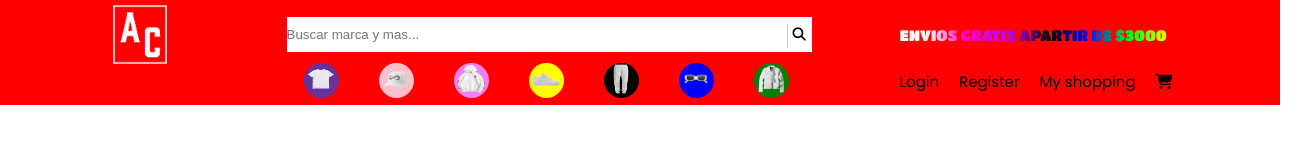
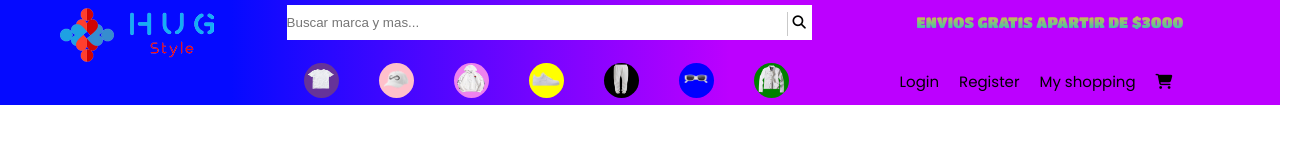
Before and after one commit to GastonH01/Proyec-int, a plain HTML site: page index.html in a window 1280 px wide. Shown: the whole page, 1310 px wide, since content can reach past the window. Drawn offline with Linux system fonts and the light colour scheme.

Commit message:
h-detalles

```diff
--- a/index.css
+++ b/index.css
@@ -5,36 +5,39 @@
 
 body {
     background: #fff;
-    overflow: hidden;
+    overflow-x: hidden;
 }
 
 
 header {
-    background: red;
+    background: linear-gradient(90deg, rgba(5, 10, 255, 1) 18%, rgba(188, 0, 255, 1) 57%);
     height: 70px;
 }
 
 
 .nav-bar {
     display: flex;
-    justify-content: space-evenly;
+    justify-content: center;
     align-items: center;
     position: relative;
     top: 5px;
+    left: 30px;
 }
 
 
 .img-header {
-    background: url(/Logo/7755304385_decdac63-b2d1-4790-a624-69349a48de29.png);
+    background: url(/Logo/logo.png);
     background-repeat: no-repeat;
-    background-size: contain;
-    width: 60px;
-    height: 59px;
-
+    background-size: cover;
+    width: 154px;
+    height: 54px;
+    position: absolute;
+    top: 3px;
+    left: 30px;
 }
 
 .nav-busq {
-    height: 35px;
+    height: 34.9px;
     width: 500px;
     border: none;
     outline: 0px;
@@ -57,13 +60,18 @@ header {
     top: 6.5px;
 }
 
+.nav-coment{
+    position: relative;
+    left: 130px;
+}
+
 .nav-btn>span {
     display: flex;
     align-items: center;
 }
 
 .nav-coment>p {
-    background: linear-gradient(90deg, rgba(255, 255, 255, 1) 8%, rgba(255, 204, 244, 1) 14%, rgba(255, 0, 198, 1) 24%, rgba(177, 5, 255, 1) 41%, rgba(0, 0, 0, 1) 56%, rgba(0, 14, 255, 1) 71%, rgba(0, 255, 21, 1) 86%, rgba(236, 255, 0, 1) 100%);
+    background: linear-gradient(0deg, rgba(34, 193, 195, 1) 0%, rgba(253, 187, 45, 1) 100%);
     font-size: 15px;
     font-family: 'Titan One';
 
@@ -71,8 +79,12 @@ header {
     -webkit-text-fill-color: transparent;
 }
 
+.nav-coment>p:hover {
+    cursor: default;
+}
+
 main {
-    background: red;
+    background: linear-gradient(90deg, rgba(5, 10, 255, 1) 18%, rgba(188, 0, 255, 1) 57%);
     height: 35px;
 }
 
@@ -147,7 +159,7 @@ main {
     gap: 20px;
 }
 
-.user-n>a>li{
+.user-n>a>li {
     font-family: 'Poppins', sans-serif;
     font-weight: 400;
     font-size: 15px;
@@ -155,8 +167,8 @@ main {
     left: 23px;
 }
 
-.user-n>a>li:hover{
-    background: linear-gradient(90deg, rgba(255, 255, 255, 1) 8%, rgba(255, 204, 244, 1) 14%, rgba(255, 0, 198, 1) 24%, rgba(177, 5, 255, 1) 41%, rgba(0, 0, 0, 1) 56%, rgba(0, 14, 255, 1) 71%, rgba(0, 255, 21, 1) 86%, rgba(236, 255, 0, 1) 100%);
+.user-n>a>li:hover {
+    background: radial-gradient(circle, rgba(130, 5, 255, 1) 7%, rgba(0, 14, 255, 1) 53%, rgba(0, 241, 255, 1) 97%);
 
     -webkit-background-clip: text;
     -webkit-text-fill-color: transparent;
```
Also changed, not shown: Logo/7755304385_decdac63-b2d1-4790-a624-69349a48de29.png (deleted), Logo/logo.png (added).
